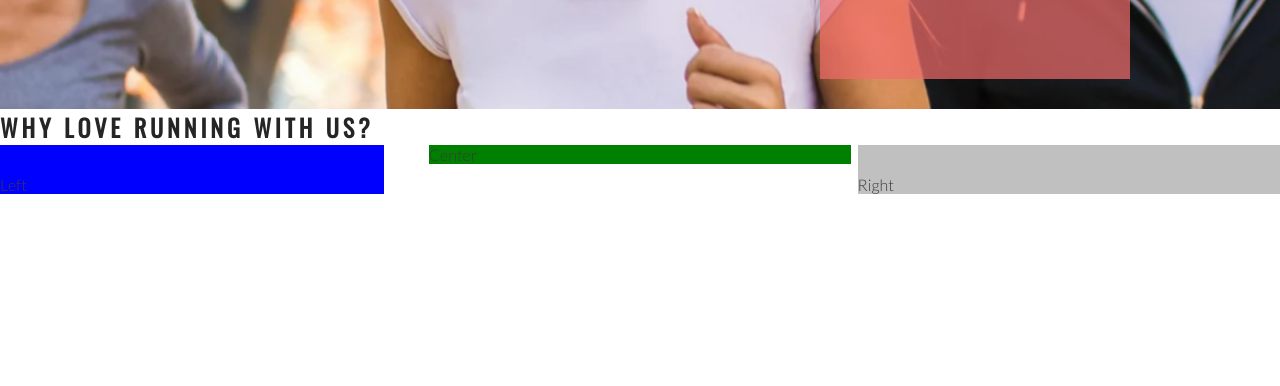
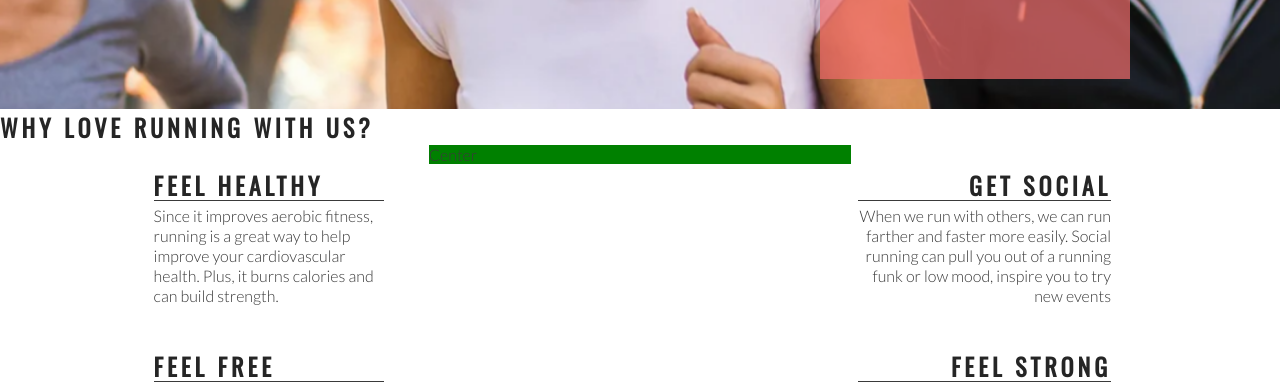
Before and after one commit to FlorinDorneanu/love-running, a plain HTML site: page index.html in a window 1280 px wide. Shown: the part 566-952 px from the top of the page. Drawn offline with nearby package versions, Linux system fonts and the light colour scheme.

Commit message:
Add right about section content and style

```diff
--- a/assets/css/style.css
+++ b/assets/css/style.css
@@ -121,14 +121,12 @@ h1, h2 {
     padding-top: 30px;
     width: 30%;
     float: left;
-    background-color: blue;
 }
 
 #right-about {
     padding-top: 30px;
     width: 33%;
     float: right;
-    background-color: silver;
 }
 
 #center-about {
@@ -136,3 +134,33 @@ h1, h2 {
     margin: 0 auto;
     background-color: green;
 }
+
+hr {
+    border-top: 1px solid #3a3a3a;
+    width: 100%;
+    margin: 5px 0;
+}
+
+.left-about-heading {
+    width: 60%;
+    float: right;
+    line-height: 20px;
+    clear: both;
+    margin-bottom: 50px;
+}
+
+.right-about-heading {
+    width: 60%;
+    float: left;
+    line-height: 20px;
+    clear: both;
+    margin-bottom: 50px;
+}
+
+.right-about-heading {
+    text-align: right;
+}
+
+.right-about-heading p {
+    text-align: right;
+}
--- a/index.html
+++ b/index.html
@@ -38,8 +38,38 @@
     </section>
     <section id="club-ethos">
         <h1>Why Love Running With Us?</h1>
-        <div id="left-about">Left</div>
-        <div id="right-about">Right</div>
+        <div id="left-about">
+            <div class="left-about-heading">
+                <h2>Feel Healthy</h2>
+                <hr>
+                <p>
+                    Since it improves aerobic fitness, running is a great way to help improve your cardiovascular health. Plus, it burns calories and can build strength.
+                </p>
+            </div>
+            <div class="left-about-heading">
+                <h2>Feel Free</h2>
+                <hr>
+                <p>
+                    Physical exercise, running included, is known to release endorphins in the brain. Endorphins make you more energetic, more awake and, yes, happier.
+                </p>
+            </div>
+        </div>
+        <div id="right-about">
+            <div class="right-about-heading">
+                <h2>Get Social</h2>
+                <hr>
+                <p>
+                    When we run with others, we can run farther and faster more easily. Social running can pull you out of a running funk or low mood, inspire you to try new events
+                </p>
+            </div>
+            <div class="right-about-heading">
+                <h2>Feel Strong</h2>
+                <hr>
+                <p>
+                    Running strengthens your heart by pumping blood more effectively through your body.
+                </p>
+            </div>
+        </div>
         <div id="center-about">Center</div>
     </section>
     <section>
```
